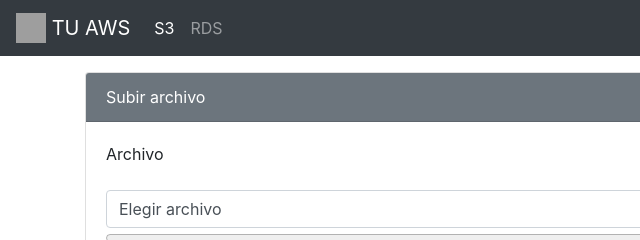
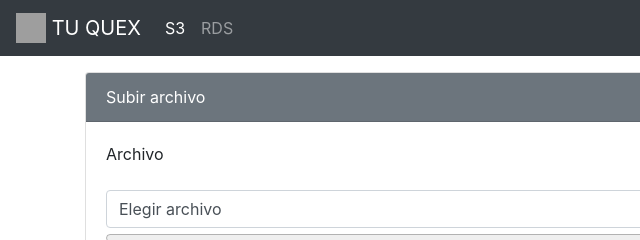
Before and after one commit to cquex/testTu, a plain HTML site: page index.html in a window 1280 px wide. Shown: the top 240 px of the page, 0-640 px from the left. Drawn offline with nearby package versions, Linux system fonts and the light colour scheme; grey boxes are pictures that could not be loaded; a script that the page names is missing.

Commit message:
se modifica titulo

```diff
--- a/index.html
+++ b/index.html
@@ -19,7 +19,7 @@
             <nav class="navbar navbar-expand-lg navbar-dark bg-dark">
                 <a class="navbar-brand" href="#">
                   <img src="https://getbootstrap.com/docs/4.5/assets/brand/bootstrap-solid.svg" width="30" height="30" class="d-inline-block align-top" alt="" loading="lazy">
-                  TU AWS
+                  TU QUEX
                 </a>
                 <button class="navbar-toggler" type="button" data-toggle="collapse" data-target="#navbarSupportedContent" aria-controls="navbarSupportedContent" aria-expanded="false" aria-label="Toggle navigation">
                     <span class="navbar-toggler-icon"></span>
```
